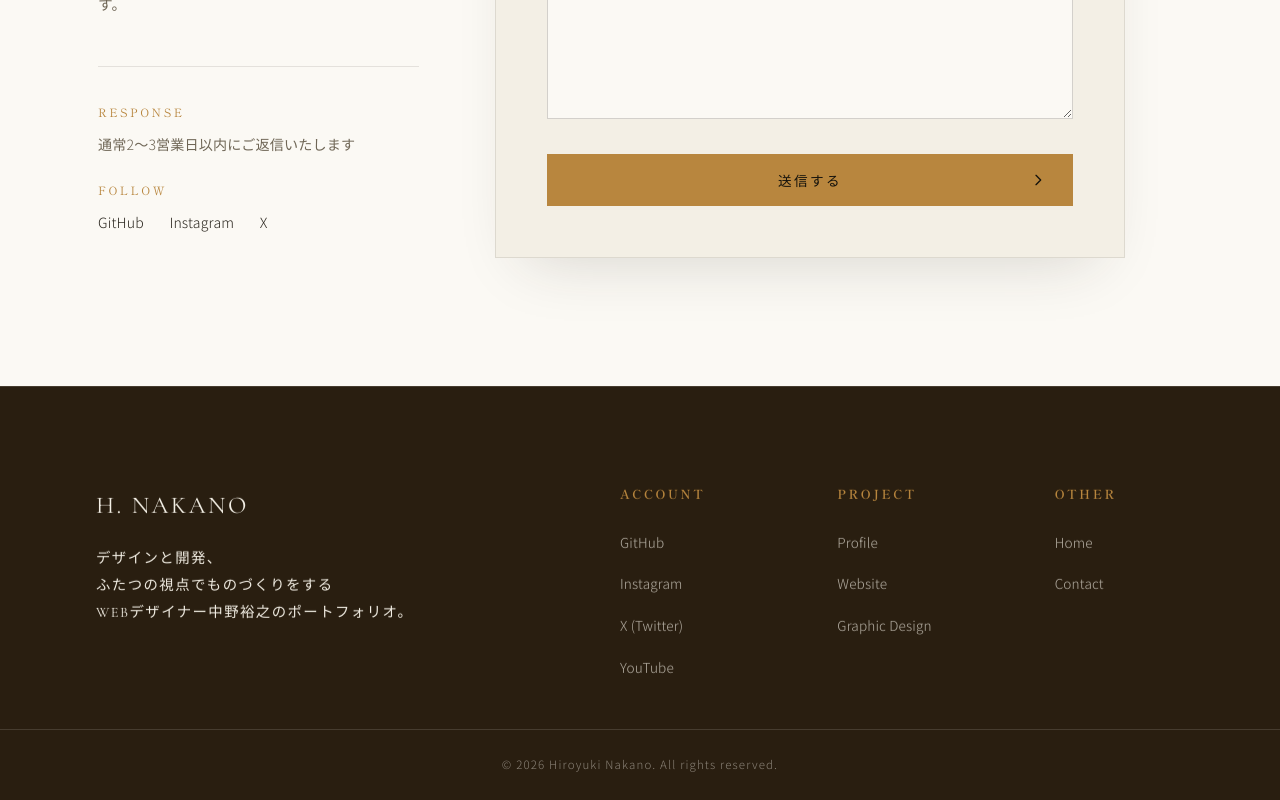
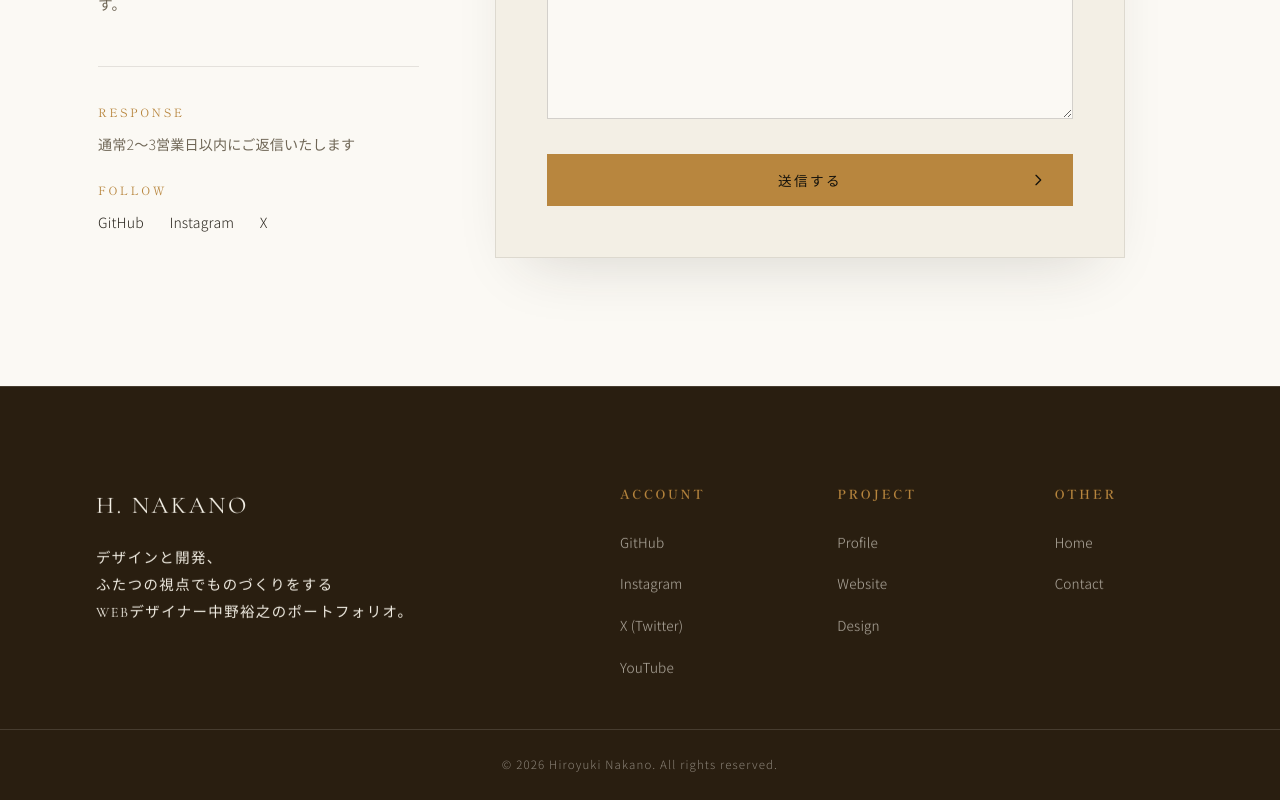
Before and after one commit to nakano-hiroyuki/portfolio-react, a React (Vite) app: page /contact in a window 1280 px wide. Shown: the part 1277-2077 px from the top of the page. Built offline with nearby package versions, Linux system fonts and the light colour scheme.

Commit message:
♻️ リファクタリング

```diff
--- a/src/components/Footer.jsx
+++ b/src/components/Footer.jsx
@@ -46,7 +46,7 @@ export default function Footer() {
           <ul>
             <li><Link to="/profile">Profile</Link></li>
             <li><Link to="/website">Website</Link></li>
-            <li><Link to="/design">Graphic Design</Link></li>
+            <li><Link to="/design">Design</Link></li>
           </ul>
         </div>
 
--- a/src/components/Header.jsx
+++ b/src/components/Header.jsx
@@ -6,7 +6,7 @@ const NAV_ITEMS = [
   { label: "HOME", jp: "ホーム", path: "/" },
   { label: "PROFILE", jp: "自己紹介", path: "/profile" },
   { label: "WEBSITE", jp: "サイト制作", path: "/website" },
-  { label: "DESIGN", jp: "グラフィック", path: "/design" },
+  { label: "DESIGN", jp: "デザイン", path: "/design" },
   { label: "CONTACT", jp: "お問合せ", path: "/contact" },
 ];
 
--- a/src/pages/Profile.jsx
+++ b/src/pages/Profile.jsx
@@ -12,7 +12,7 @@ export default function Profile() {
           <Reveal as="div" className="eyebrow">自己紹介</Reveal>
           <Reveal as="h1" delay={80} className="page-hero__title">PROFILE</Reveal>
           <Reveal as="p" delay={160} className="page-hero__lead">
-            美容師専門学校を卒業。<br />筋トレ・美味しいもの食べる・サッカー・King Gnuが好きな37歳。
+            美容師専門学校を卒業。<br />筋トレ、美味しいもの食べる、サッカー、<br />King Gnuが好きな37歳。
             <br />
             WEBデザイナーとして活動中です。
           </Reveal>
```
